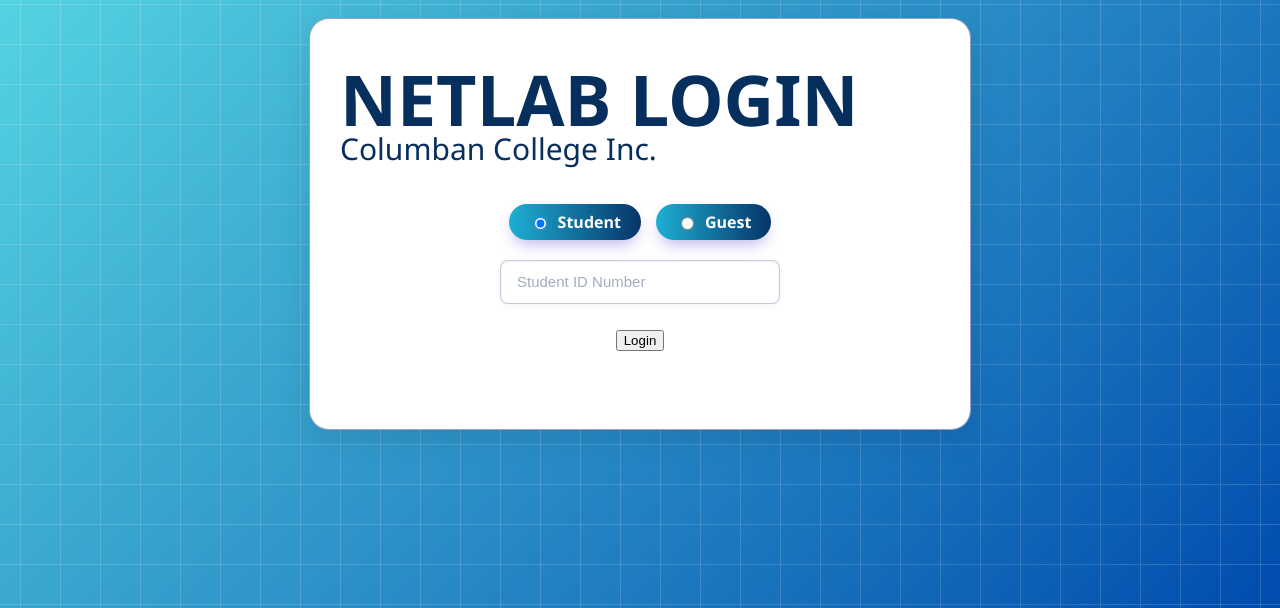
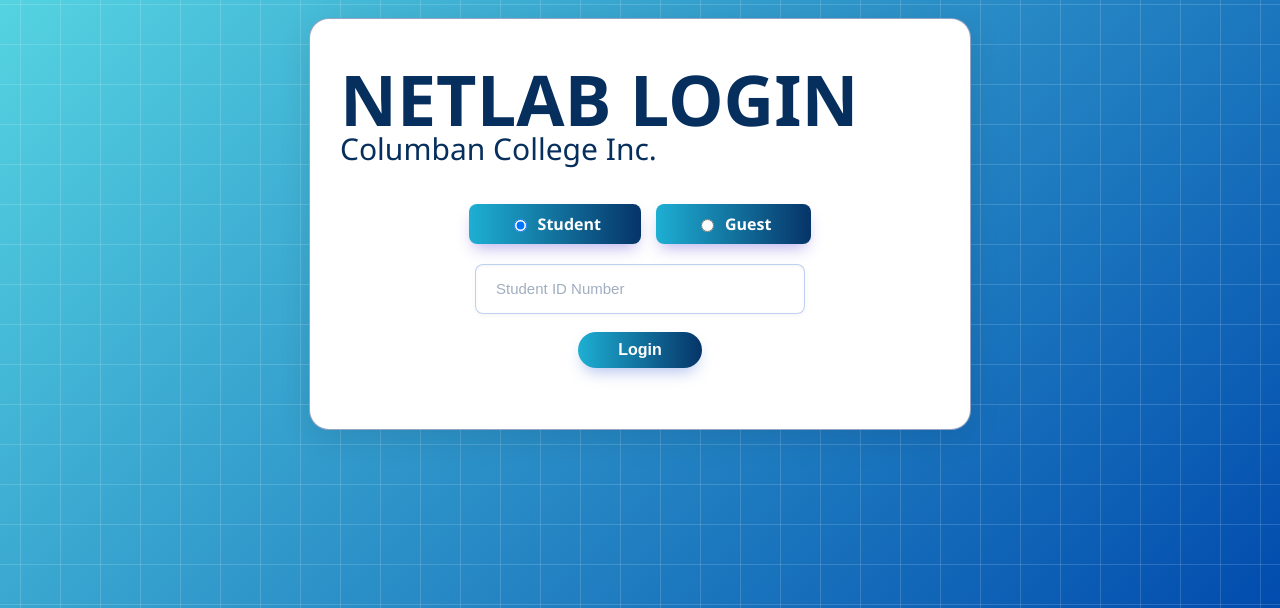
Before and after one commit to Zero0234/Login-Logout, a Django app: page / in a window 1280 px wide. Shown: the part 176-784 px from the top of the page. Run offline with Django 5.2, Linux system fonts and the light colour scheme.

Commit message:
2nd Full Program, Revision Implementation Required

```diff
--- a/logger/static/css/style.css
+++ b/logger/static/css/style.css
@@ -47,6 +47,7 @@ body {
     font-weight: 700;
     line-height: 70px;
     text-align: left;
+    user-select:none;
 }
 
 .card h2 {
@@ -56,6 +57,7 @@ body {
     font-weight: 500;
     line-height: 70px;
     text-align: left;
+    user-select:none;
 }
 
 .role-buttons {
@@ -74,10 +76,10 @@ body {
     display: flex;
     align-items: center;
     gap: 0.5em;
-    padding: 10px 20px;     /* Distinct padding for each button */
+    padding: 12px 40px;
     color: #fff;
     font-weight: 700;
-    border-radius: 2em;     /* Gives each individual button its rounded look */
+    border-radius: 0.5em;
     font-size: 16px;
     box-shadow: 0 0.5em 1em -0.3em hsla(249, 62%, 51%, 0.4);
     transition: transform 0.2s, opacity 0.2s;
@@ -89,8 +91,6 @@ body {
     );
 }
 
-/* 3. HOVER EFFECT (Optional but recommended)
-   Gives nice feedback when a user hovers over a button */
 .role-buttons label:hover {
     transform: scale(1.04);
 }
@@ -98,15 +98,15 @@ body {
 #name-section input,
 #id-section input {
     width: 100%;
-    max-width: 280px;
-    padding: 12px 16px;
+    max-width: 330px;
+    padding: 15px 20px;
     margin: 15px auto;
     font-size: 16px;
     color: #333333;
     background-color: #ffffff;
 
     /* Sleek borders to match your card layout */
-    border: 1px solid rgba(12, 45, 117, 0.25);
+    border: 1px solid rgba(10, 71, 201, 0.25);
     border-radius: 8px;           /* Smoothly rounded corners */
 
     /* Subtle shadow to give it a modern depth */
@@ -121,8 +121,8 @@ body {
 /* SLEEK GLOW EFFECT WHEN CLICKED */
 #name-section input:focus,
 #id-section input:focus {
-    border-color: rgba(77, 54, 208, 1); /* Changes border to match your purple buttons */
-    box-shadow: 0 0 0 3px rgba(77, 54, 208, 0.15); /* Adds a soft purple accent glow */
+    border-color: rgba(2, 21, 83, 0.589); /* Changes border to match your purple buttons */
+    box-shadow: 0 0 0 3px rgba(12, 81, 231, 0.137); /* Adds a soft purple accent glow */
 }
 
 /* PLACEHOLDER STYLING (The faint text inside before you type) */
@@ -131,6 +131,32 @@ body {
     color: #a0aec0;
     font-size: 15px;
 }
+
+#login-button{
+    line-height: 1;
+    background-color: transparent;
+    cursor: pointer;
+    border:none;
+    gap: 0.5em;
+    padding: 10px 40px;
+    color: #fff;
+    font-weight: 700;
+    border-radius: 2em;
+    font-size: 16px;
+    box-shadow: 0 0.5em 1em -0.3em hsla(224, 62%, 51%, 0.4);
+    transition: transform 0.2s, opacity 0.2s;
+
+    background: linear-gradient(
+        90deg,
+        rgb(30, 175, 211) 0%,
+        rgb(6, 52, 104) 100%
+    );
+}
+
+#login-button label:hover {
+    transform: scale(1.04);
+}
+
 /* =========================================
    ERROR MESSAGES (TOP CENTER)
    ========================================= */
@@ -147,11 +173,12 @@ body {
 
 .server-error, #js-message {
     color: #ff4d4d;
-    background: rgba(0,0,0,0.8);
+    background: rgb(255, 255, 255);
     padding: 10px 20px;
     border-radius: 8px;
     font-weight: bold;
     pointer-events: auto;
+    font-family: 'Segoe UI', Tahoma, Geneva, Verdana, sans-serif;
 }
 
 .server-error {
--- a/logger/templates/logger/index.html
+++ b/logger/templates/logger/index.html
@@ -37,7 +37,7 @@
             <input type="text" name="id_number" id="id_field" placeholder="Student ID Number" value="{{ id_val }}">
         </div>
 
-        <button type="button" onclick="verifyEntry()">Login</button>
+        <button id="login-button" type="button" onclick="verifyEntry()">Login</button>
     </form>
 </div>
 
```
Also changed, not shown: logger/static/css/Columban Logo (1).png (added).
